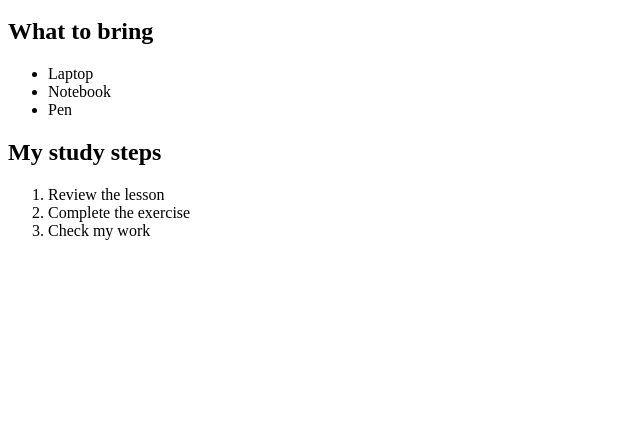
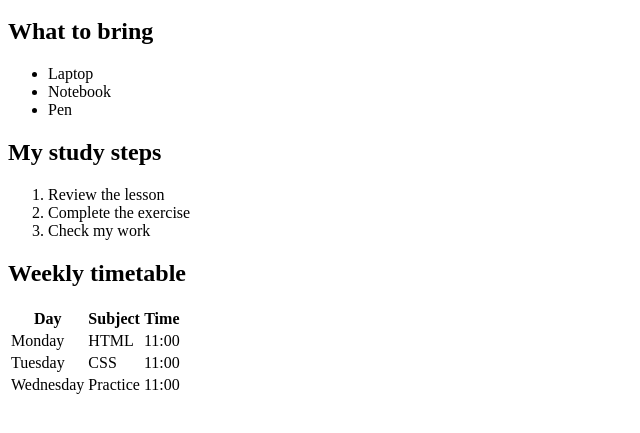
Before and after one commit to Mouad-Skho/Geeks-Institute-Bootcamp, a plain HTML site: page Week2/Day4/ExercisesXP/index.html in a window 1280 px wide. Shown: the part 101-534 px from the top of the page, without its empty margins (0-640 px from the left). Drawn offline with Linux system fonts and the light colour scheme.

Commit message:
5. Create “Weekly timetable”

```diff
--- a/Week2/Day4/ExercisesXP/index.html
+++ b/Week2/Day4/ExercisesXP/index.html
@@ -28,6 +28,31 @@
                 <li>Check my work</li>
             </ol>
         </section>
+        <section>
+            <h1>Weekly timetable</h1>
+            <table>
+                <tr>
+                    <th>Day</th>
+                    <th>Subject</th>
+                    <th>Time</th>
+                </tr>
+                <tr>
+                    <td>Monday</td>
+                    <td>HTML</td>
+                    <td>11:00</td>
+                </tr>
+                <tr>
+                    <td>Tuesday</td>
+                    <td>CSS</td>
+                    <td>11:00</td>
+                </tr>
+                <tr>
+                    <td>Wednesday</td>
+                    <td>Practice</td>
+                    <td>11:00</td>
+                </tr>
+            </table>
+        </section>
     </main>
 </body>
 </html>
```
